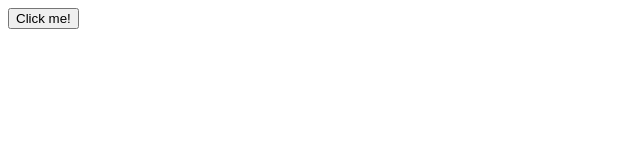
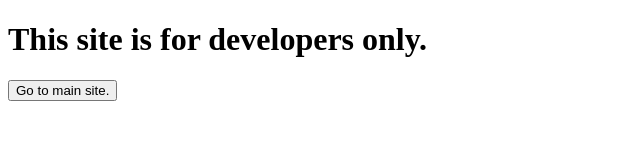
Before and after one commit to thetechnologyblog/blog, a plain HTML site: page playground/test101button.html in a window 1280 px wide. Shown: the whole page, without its empty margins (0-640 px from the left). Drawn offline with Linux system fonts and the light colour scheme.

Commit message:
Update test101button.html

```diff
--- a/playground/test101button.html
+++ b/playground/test101button.html
@@ -4,6 +4,9 @@
     <title> TEST 101 with buttons </title>
   </head>
   <body>
-    <button> Click me! </button>
+    <h1> This site is for developers only.</h1>
+    <a href="https://thetechnologyblog.github.io/blog/">
+      <button> Go to main site. </button>
+    </a>
   </body>
 </html>
```
